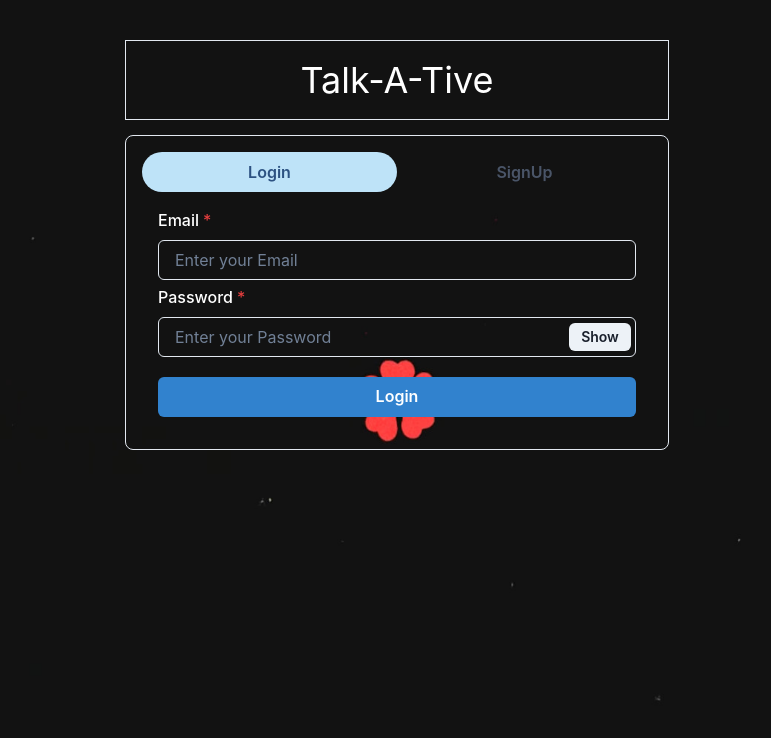
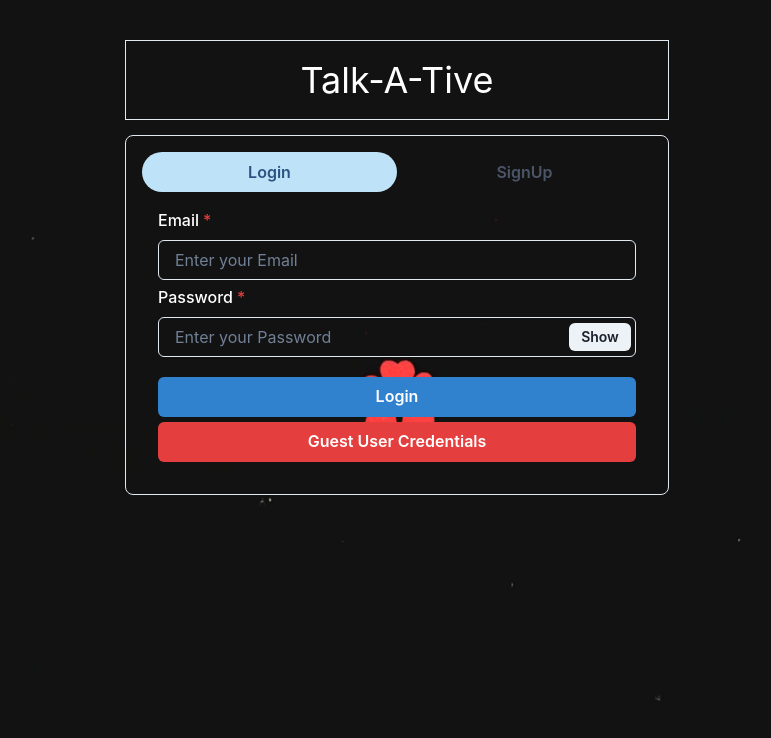
Before and after one commit to JOYBOY1O1/MERN, a React (Create React App) app in the folder PRACTICE/Chatapp/frontend/: page / in a window 1280 px wide. Shown: the top 738 px of the page, without its empty margins (243-1014 px from the left). Built offline with nearby package versions, Linux system fonts and the light colour scheme.

Commit message:
Update Login.js

```diff
--- a/PRACTICE/Chatapp/frontend/src/components/Authentication/Login.js
+++ b/PRACTICE/Chatapp/frontend/src/components/Authentication/Login.js
@@ -50,6 +50,17 @@ const Login = () => {
       >
         Login
       </Button>
+      <Button
+        variant={"solid"}
+        colorScheme="red"
+        width="100%"
+        onClick={() => {
+          setEmail("guest@example.com");
+          setPassword("123456");
+        }}
+      >
+        Guest User Credentials
+      </Button>
     </VStack>
   );
 };
```
